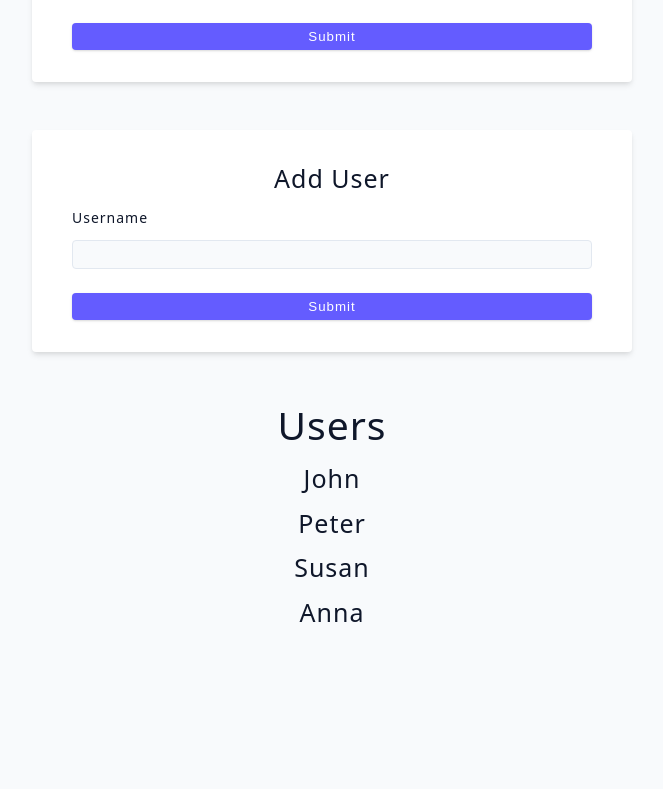
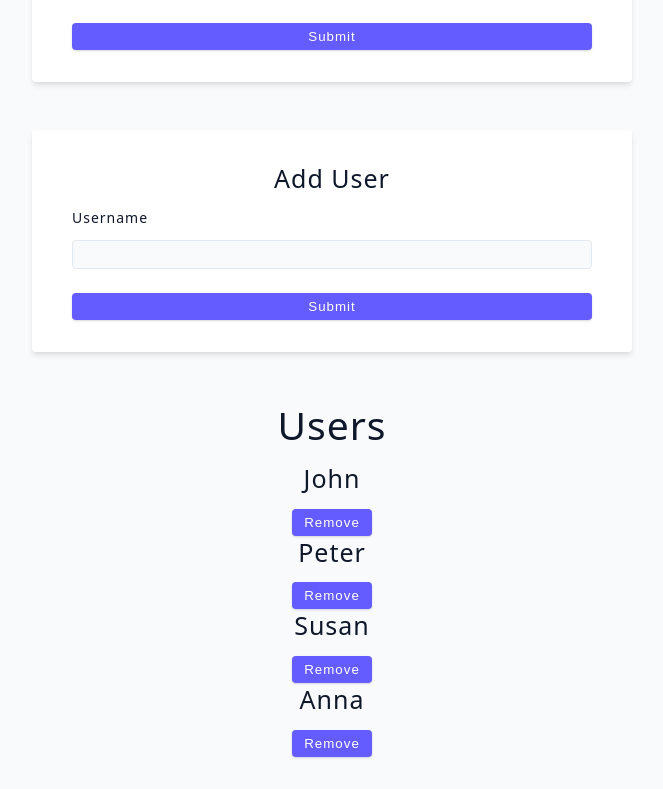
Before and after one commit to IZABAYO-JOSEPH/AdvancedReact, a React (Vite) app: page / in a window 1280 px wide. Shown: the part 2224-3013 px from the top of the page, without its empty margins (308-971 px from the left). Before the commit the page ends 2897 px from the top, so only its background shows below. Built offline with nearby package versions, Linux system fonts and the light colour scheme; no server answers.

Commit message:
remove user with filter

```diff
--- a/src/reactforms/userChallenge.jsx
+++ b/src/reactforms/userChallenge.jsx
@@ -14,6 +14,11 @@ const UserChallenge = () => {
     console.log(UpdatedUsers)
     setName("");
   };
+  const removeUser = (id)=>{
+    const result  = users.filter((user)=>user.id !== id)
+      setUsers(result)
+
+  }
   return (
     <div>
       <form className="form" onSubmit={handleSubmit}>
@@ -41,6 +46,7 @@ const UserChallenge = () => {
         return (
           <div key={user.id}>
             <h4>{user.name}</h4>
+            <button onClick={()=>removeUser(user.id)} className="btn">remove</button>
           </div>
         );
       })}
```
